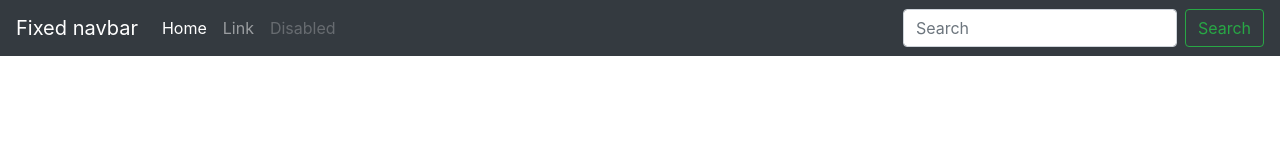
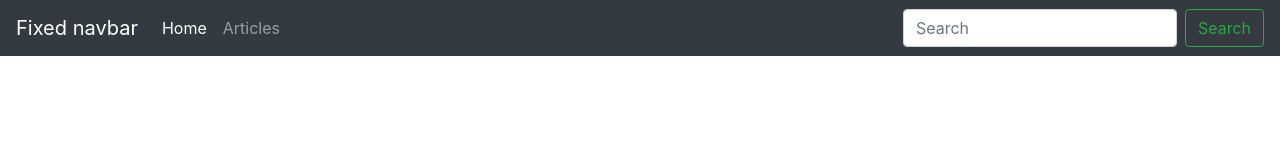
Before and after one commit to Mysh3ll/nestjs-ng-cms, an Angular app: page / in a window 1280 px wide. Shown: the top 160 px of the page. Built offline with nearby package versions, Linux system fonts and the light colour scheme.

Commit message:
Add routerlink to navbar

```diff
--- a/src/app/app.component.html
+++ b/src/app/app.component.html
@@ -8,14 +8,11 @@
     </button>
     <div class="collapse navbar-collapse" id="navbarCollapse">
       <ul class="navbar-nav mr-auto">
-        <li class="nav-item active">
-          <a class="nav-link" href="#">Home <span class="sr-only">(current)</span></a>
+        <li class="nav-item">
+          <a [routerLink]="['']" routerLinkActive="active" [routerLinkActiveOptions]="{exact:true}" class="nav-link" href="#">Home</a>
         </li>
         <li class="nav-item">
-          <a class="nav-link" href="#">Link</a>
-        </li>
-        <li class="nav-item">
-          <a class="nav-link disabled" href="#" tabindex="-1" aria-disabled="true">Disabled</a>
+          <a [routerLink]="['articles']" routerLinkActive="active" class="nav-link" href="#">Articles</a>
         </li>
       </ul>
       <form class="form-inline mt-2 mt-md-0">
```
